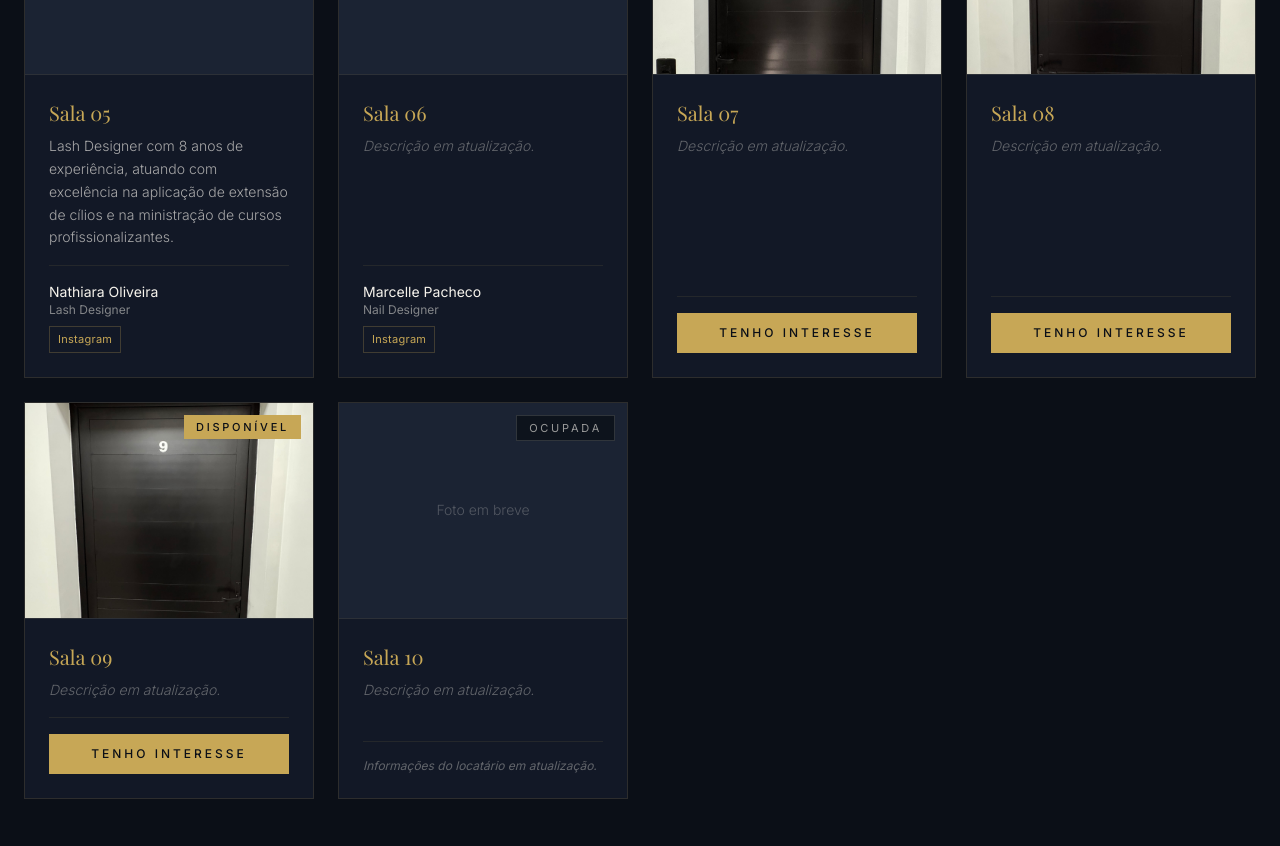
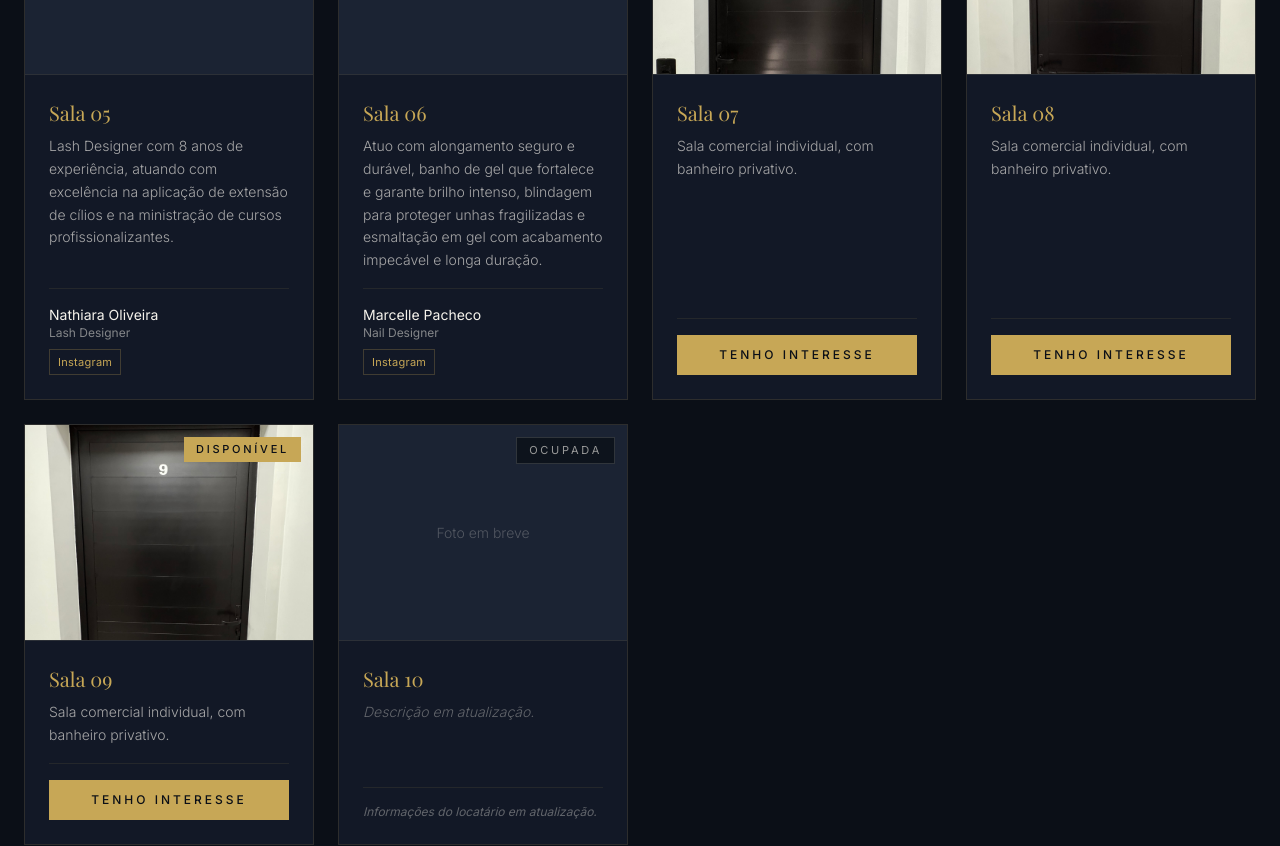
Before and after one commit to foregato/vilaoffice, a React (Vite) app: page / in a window 1280 px wide. Shown: the part 2360-3206 px from the top of the page. Built offline with nearby package versions, Linux system fonts and the light colour scheme; a web font is replaced by a local one.

Commit message:
Marcelle

```diff
--- a/src/data/salas.js
+++ b/src/data/salas.js
@@ -63,7 +63,7 @@ export const salas = [
   {
     numero: 6,
     status: 'ocupada',
-    descricao: '',
+    descricao: 'Atuo com alongamento seguro e durável, banho de gel que fortalece e garante brilho intenso, blindagem para proteger unhas fragilizadas e esmaltação em gel com acabamento impecável e longa duração.',
     info: [],
     foto: null,
     ocupante: {
@@ -76,7 +76,7 @@ export const salas = [
   {
     numero: 7,
     status: 'disponivel', // TODO: confirmar status
-    descricao: '', // TODO: adicionar descrição
+    descricao: 'Sala comercial individual, com banheiro privativo.', // TODO: adicionar descrição
     info: [],
     foto: "Salas/Sala7.jpg",
     ocupante: null,
@@ -84,7 +84,7 @@ export const salas = [
   {
     numero: 8,
     status: 'disponivel', // TODO: confirmar status
-    descricao: '', // TODO: adicionar descrição
+    descricao: 'Sala comercial individual, com banheiro privativo.', // TODO: adicionar descrição
     info: [],
     foto: "Salas/Sala8.jpg",
     ocupante: null,
@@ -92,7 +92,7 @@ export const salas = [
   {
     numero: 9,
     status: 'disponivel', // TODO: confirmar status
-    descricao: '', // TODO: adicionar descrição
+    descricao: 'Sala comercial individual, com banheiro privativo. ', // TODO: adicionar descrição
     info: [],
     foto: "Salas/Sala9.jpg",
     ocupante: null,
```
